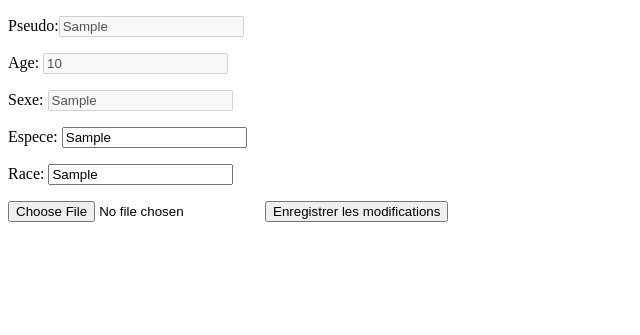
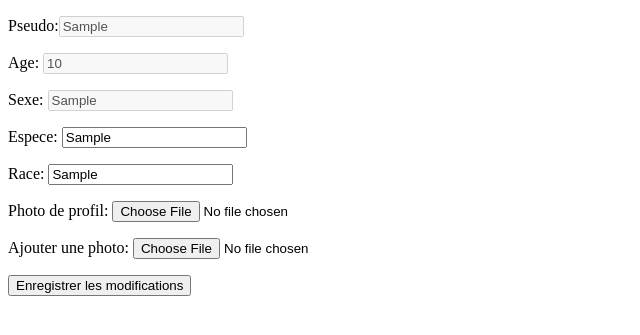
Before and after one commit to Lorichag/Meetic, a PHP site: the page made by Paramètres.php in a window 1280 px wide. Shown: the top 335 px of the page, without its empty margins (0-640 px from the left). Run offline with PHP 8.4, Linux system fonts and the light colour scheme; the visitor is signed in with stand-in values (Sample User, id 1); tables that the repository leaves empty or names only in its code hold one stand-in row (values such as "Sample post").

Commit message:
Update Paramètres.php

```diff
--- a/Paramètres.php
+++ b/Paramètres.php
@@ -11,7 +11,7 @@ $bdd = new PDO('mysql:host=prc-students-mysql.cy-tech.fr;port=3306;dbname=rencon
 $recupinfo = $bdd->prepare('SELECT * FROM users WHERE pseudo= ?');
 $recupinfo->execute(array($_SESSION['pseudo']));
 $info = $recupinfo->fetch();
-
+$pseudo=$_SESSION['pseudo'];
 $nom_dossier = "uploads";
 
 // Créer un dossier s'il n'existe pas déjà
@@ -22,8 +22,20 @@ if (!is_dir($nom_dossier)) {
 if(isset($_POST['valider'])){
     $espece = $_POST['espece'];
     $race = $_POST['race'];
+    $profil=$_POST['profil'];
 
-
+   if (isset($_FILES['profil']) && $_FILES['profil']['error'] == 0) {
+        $profilFileType = strtolower(pathinfo($_FILES["profil"]["name"], PATHINFO_EXTENSION));
+        // Générer un nouveau nom de fichier unique
+        $target1 = 'uploads/';
+        $newProfilName = $_SESSION['pseudo'].'_profil.'.$profilFileType;
+        $target_profil = $target1.$newProfilName;
+        move_uploaded_file($_FILES["profil"]["tmp_name"], $target_profil);
+    }
+    $verife = $bdd->prepare('SELECT * FROM image WHERE pseudo = ?');
+    $verife->execute(array($pseudo));
+    echo $verife->rowCount();
+    if($verife->rowCount() < 5){
 	    if (isset($_FILES['image']) && $_FILES['image']['error'] == 0) {
 		$imageFileType = strtolower(pathinfo($_FILES["image"]["name"], PATHINFO_EXTENSION));
 		// Générer un nouveau nom de fichier unique
@@ -38,10 +50,11 @@ if(isset($_POST['valider'])){
 		    echo "Désolé, une erreur est survenue lors du téléchargement de votre fichier.";
 		}
 	    }
+    }
 
 
-    $updateUser = $bdd->prepare('UPDATE users SET espece = ? , race = ? WHERE pseudo = ?');
-    $updateUser->execute(array($espece,$race,$_SESSION['pseudo']));
+    $updateUser = $bdd->prepare('UPDATE users SET espece = ? , race = ? , profil = ? WHERE pseudo = ?');
+    $updateUser->execute(array($espece,$race,$newProfilName,$_SESSION['pseudo']));
 }
 ?>
 
@@ -59,6 +72,7 @@ if(isset($_POST['valider'])){
         <p>Sexe: <?= $info['sexe']; ?></p>
         <p>Espece: <?= $info['espece']; ?></p>
         <p>Race: <?= $info['race']; ?></p>
+        <p>Photo de profil: <?= $info['profil']; ?></p>
         <a href="?modifier=1">Modifier</a>
     <?php
     }
@@ -70,7 +84,8 @@ if(isset($_POST['valider'])){
             <p>Sexe: <input disabled="disabled" name="sexe" value="<?= $info['sexe']; ?>"></p>
             <p>Espece: <input type="text" name="espece" value="<?= $info['espece']; ?>"></p>
             <p>Race: <input type="text" name="race" value="<?= $info['race']; ?>"></p>
-            <input type="file" name="image" id="fileToUpload">
+            <p>Photo de profil: <input type="file" name="profil" value="<?= $info['profil']; ?>"></p>
+            <p>Ajouter une photo: <input type="file" name="image" id="fileToUpload"></p>
             <input type="submit" name="valider" value="Enregistrer les modifications">
         </form>
     <?php
```
Lines whose indentation alone changed are shown as unchanged.
